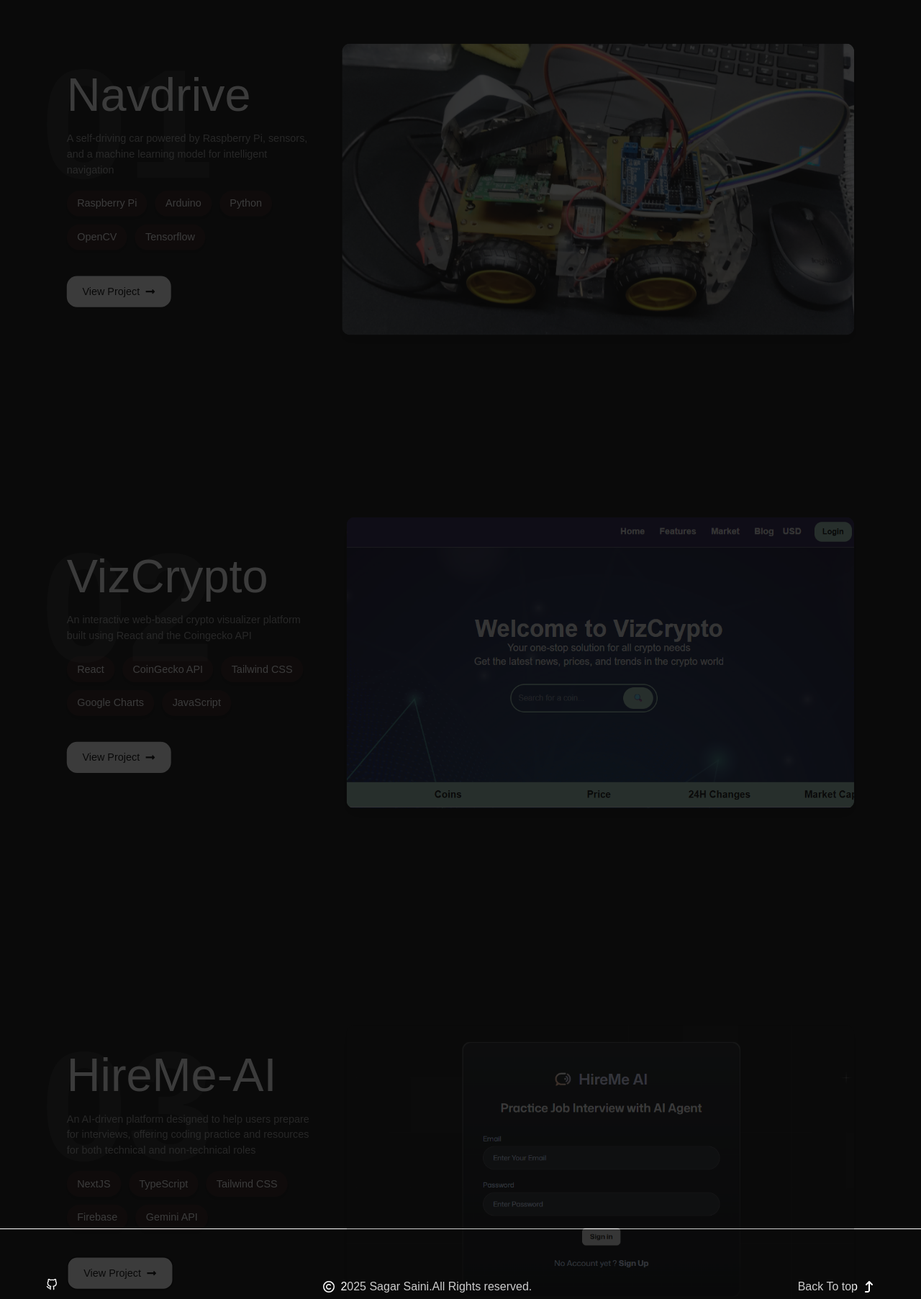
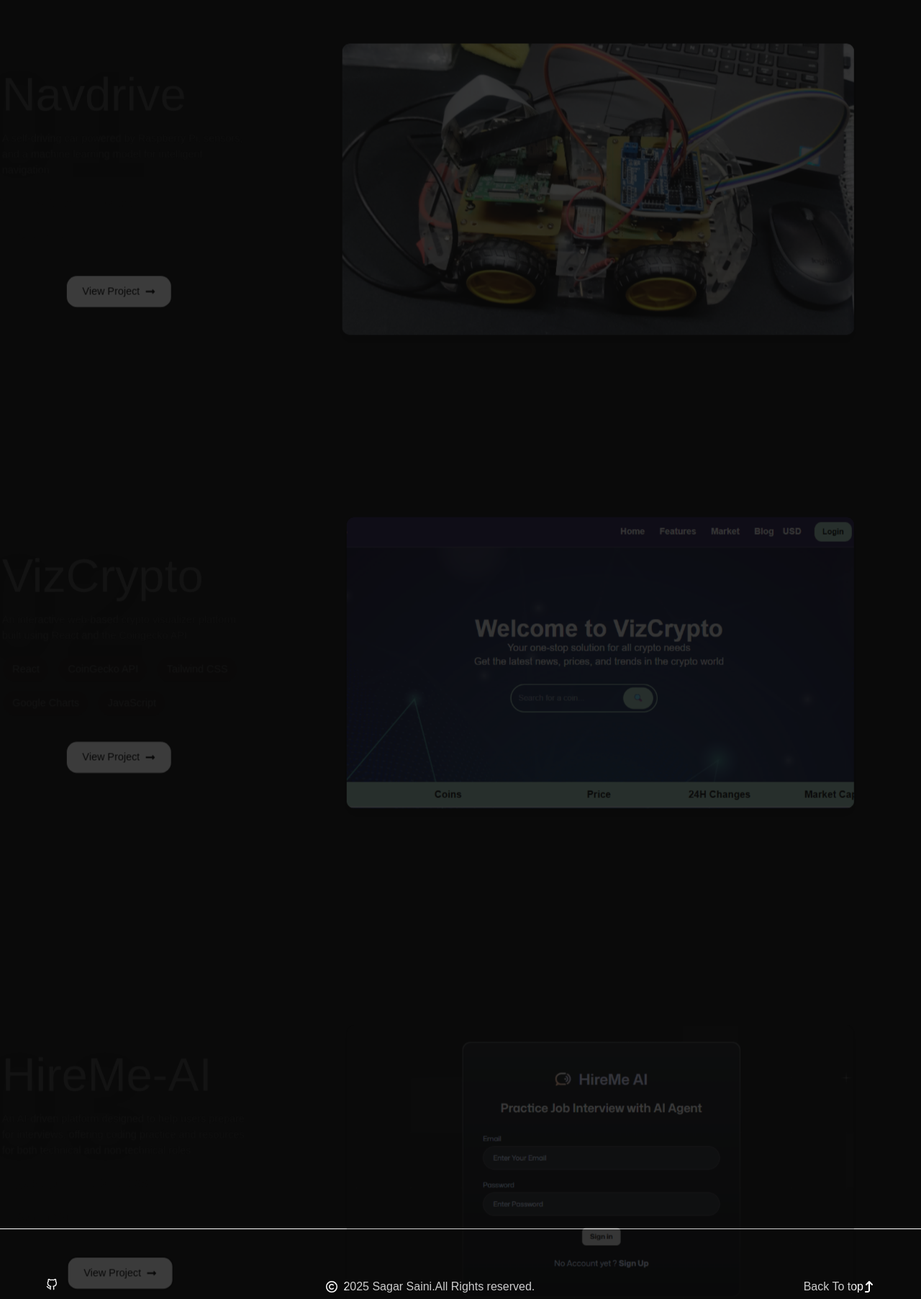
Before and after one commit to darth-sagar/portfolio, a React (Vite) app: page / in a window 1280 px wide. Shown: the part 2015-3820 px from the top of the page at 72% size. Built offline with nearby package versions, Linux system fonts and the light colour scheme; a web font is replaced by a local one.

Commit message:
added animation to the project section

```diff
--- a/src/Components/Footer.jsx
+++ b/src/Components/Footer.jsx
@@ -2,9 +2,10 @@ import React from 'react'
 import { FaRegCopyright } from "react-icons/fa6";
 import { FaArrowTurnUp } from "react-icons/fa6";
 import { FiGithub } from "react-icons/fi";
-import {ScrollToPlugin} from 'gsap/all';
+import {ScrollToPlugin} from 'gsap/ScrollToPlugin';
 gsap.registerPlugin(ScrollToPlugin);
 import gsap from 'gsap';
+
 export const Footer = () => {
 
     return (
@@ -19,10 +20,10 @@ export const Footer = () => {
                 <button onClick={() => {
                     gsap.to(window, {
                         duration: 1.5,
-                        scrollTo: "#projectsection",
+                        scrollTo: { y: 0},
                         ease: "power2.inOut",
                     });}}
-                 className={'flex flex-row items-center'}> <p className={'mr-2'}>Back To top</p> <FaArrowTurnUp /></button>
+                 className={'flex flex-row items-center cursor-pointer'}> Back To top <FaArrowTurnUp /></button>
             </div>
         </div>
     )
--- a/src/Components/projects.jsx
+++ b/src/Components/projects.jsx
@@ -14,23 +14,25 @@ gsap.registerPlugin(ScrollTrigger);
 export default function ProjectsSection() {
     const {darkTheme}= useDarkTheme();
     const sectionRef = useRef();
+    const projectOne= useRef(null);
 
 useGSAP(() => {
-    const split= new SplitText("#heading", {type:" chars"});
+    const split= new SplitText(".heading", {type:" chars"});
     gsap.from(split.chars, {
         x: 150,
         opacity: 0,
-        duration: 1,
+        duration: 1.4,
         ease: "power1.inOut",
         scale: 1.5,
         scrollTrigger: {
-            trigger: "#heading",
+            trigger: ".heading",
             start: "40% 50%",
             end: "50% 20%",
             scrub: 3,
         },
-        stagger:0.1,
+        stagger:0.08,
     })
+
     const projectCard = gsap.utils.toArray(sectionRef.current.children);
     projectCard.forEach((card) => {
         gsap.from(card, {
@@ -50,34 +52,82 @@ useGSAP(() => {
             stagger: 0.1,
         });
     });
+    const projectOneSplit= gsap.utils.toArray('.project');
+    projectOneSplit.forEach((card) => {
+        gsap.from(card, {
+            x: -100,
+            opacity: 0.2,
+            ease: 'power1.inOut',
+            scrollTrigger: {
+                trigger: card,
+                start: 'top 0%',
+                end: 'bottom -10%',
+                scrub: 3,
+            },
+            stagger:0.2,
+            duration: 0.1,
+        })
+    })
+    const projectTwoSplit= gsap.utils.toArray('.projectTwo');
+    projectTwoSplit.forEach((card) => {
+        gsap.from(card, {
+            x: -100,
+            opacity: 0.2,
+            ease: 'power1.inOut',
+            scrollTrigger: {
+                trigger: card,
+                start: 'top 0%',
+                end: 'bottom -10%',
+                scrub: 3,
+            },
+            stagger:0.2,
+            duration: 0.6,
+        })
+    })
+    const projectThreeSplit= gsap.utils.toArray('.projectThree');
+    projectThreeSplit.forEach((card) => {
+        gsap.from(card, {
+            x: -100,
+            opacity: 0.2,
+            ease: 'power1.inOut',
+            scrollTrigger: {
+                trigger: card,
+                start: 'top 0%',
+                end: 'bottom -10%',
+                scrub: 3,
+            },
+            stagger:0.2,
+            duration: 0.6,
+        })
+    })
 },{scope: sectionRef});
 
 
     return (
     <>
-        <span id="heading" className={'text-[#9A9A9B] text-xl uppercase ml-8 mb-10'}>Selected works</span>
+        <span id="projectsection" className={'text-[#9A9A9B] text-xl uppercase ml-8 mb-10 heading'}>Selected works</span>
         <div className="ml-8 mr-8" ref={sectionRef}>
         {/* Project one */}
         <div className="flex flex-row gap-10 items-center relative project-card">
-                <section className="flex-1">
-                        <span className={`absolute -top-[3.5rem] -left-10 text-[15rem] font-bold text-gray-200/10  z-10 ${darkTheme?"":"text-gray-600/20"}`}>01</span>
-                    <h1 className={`text-7xl mb-5 ${darkTheme ? "" : "text-black"}`}>Navdrive</h1>
-                    <p className="text-[#9A9A9A]">
+                <section className="flex-1" >
+                    <span className={`project absolute -top-[3.5rem] -left-10 text-[15rem] font-bold text-gray-200/10  z-10 ${darkTheme?"":"text-gray-600/20"}`}>01</span>
+                    <h1 className={`project text-7xl mb-5 ${darkTheme ? "" : "text-black"}`}>Navdrive</h1>
+                    <p className="text-[#9A9A9A] project">
                         A self-driving car powered by Raspberry Pi, sensors, and a machine learning model for intelligent navigation
                     </p>
-                    <div className={`flex flex-row flex-wrap gap-3 mt-5 mb-10 ${darkTheme ? "" : "text-black"}`} >
-                        <h1 className={`bg-[#FF4D4D]/10 rounded-full pt-2 pb-2 px-4 shadow-md cursor-pointer ${darkTheme ? "" :"bg-[#FF4D4D]/40"}`}>Raspberry Pi</h1>
-                        <h1 className={`bg-[#FF4D4D]/10 rounded-full pt-2 pb-2 px-4 shadow-md cursor-pointer ${darkTheme ? "" :"bg-[#FF4D4D]/40"}`}>Arduino</h1>
-                        <h1 className={`bg-[#FF4D4D]/10 rounded-full pt-2 pb-2 px-4 shadow-md cursor-pointer ${darkTheme ? "" :"bg-[#FF4D4D]/40"}`}>Python</h1>
-                        <h1 className={`bg-[#FF4D4D]/10 rounded-full pt-2 pb-2 px-4 shadow-md cursor-pointer ${darkTheme ? "" :"bg-[#FF4D4D]/40"}`}>OpenCV</h1>
-                        <h1 className={`bg-[#FF4D4D]/10 rounded-full pt-2 pb-2 px-4 shadow-md cursor-pointer ${darkTheme ? "" :"bg-[#FF4D4D]/40"}`}>Tensorflow</h1>
+                    <div className={`project flex flex-row flex-wrap gap-3 mt-5 mb-10 ${darkTheme ? "" : "text-black"}`} >
+                        <h1 className={`bg-[#FF4D4D]/10 rounded-full project pt-2 pb-2 px-4 shadow-md cursor-pointer ${darkTheme ? "" :"bg-[#FF4D4D]/40"}`}>Raspberry Pi</h1>
+                        <h1 className={`bg-[#FF4D4D]/10 rounded-full project pt-2 pb-2 px-4 shadow-md cursor-pointer ${darkTheme ? "" :"bg-[#FF4D4D]/40"}`}>Arduino</h1>
+                        <h1 className={`bg-[#FF4D4D]/10 rounded-full project pt-2 pb-2 px-4 shadow-md cursor-pointer ${darkTheme ? "" :"bg-[#FF4D4D]/40"}`}>Python</h1>
+                        <h1 className={`bg-[#FF4D4D]/10 rounded-full project pt-2 pb-2 px-4 shadow-md cursor-pointer ${darkTheme ? "" :"bg-[#FF4D4D]/40"}`}>OpenCV</h1>
+                        <h1 className={`bg-[#FF4D4D]/10 rounded-full project pt-2 pb-2 px-4 shadow-md cursor-pointer ${darkTheme ? "" :"bg-[#FF4D4D]/40"}`}>Tensorflow</h1>
                     </div>
-                    <button className={`flex flex-row items-center  px-6 py-3 rounded-2xl transform transition hover:scale-x-105 hover:-translate-y-2 duration-500 ${darkTheme ? "bg-white text-black" : "bg-black text-white"}`}>
+                    <button className={`flex flex-row items-center px-6 py-3 rounded-2xl transform transition hover:scale-x-105 hover:-translate-y-2 duration-500 ${darkTheme ? "bg-white text-black" : "bg-black text-white"}`}>
                         <p className="pr-2">View Project</p>
                         <FaLongArrowAltRight />
                     </button>
                 </section>
-                <section className="flex-1/3">
+                <section className="flex-1/3" >
                     <div className="relative group rounded-xl overflow-hidden shadow-lg hover:scale-105 transition-transform duration-500 h-[450px]">
                         <img
                             src={navdrive}
@@ -96,13 +146,13 @@ useGSAP(() => {
         {/*project two*/}
         <div className="flex flex-row gap-10 items-center mt-52 relative project-card">
             <section className="flex-1">
-                <span className={`absolute -top-[2.5rem] -left-10 text-[15rem] font-bold text-gray-200/10  z-10 ${darkTheme?"":"text-gray-600/20"}`}>02</span>
-                <h1 className={`text-7xl mb-5 ${darkTheme ? "" : "text-black"}`}>
+                <span className={`projectTwo absolute -top-[2.5rem] -left-10 text-[15rem] font-bold text-gray-200/10  z-10 ${darkTheme?"":"text-gray-600/20"}`}>02</span>
+                <h1 className={`projectTwo text-7xl mb-5 ${darkTheme ? "" : "text-black"}`}>
                     VizCrypto</h1>
-                <p className="text-[#9A9A9A]">
+                <p className="text-[#9A9A9A] projectTwo ">
                     An interactive web-based crypto visualizer platform built using React and the Coingecko API
                 </p>
-                <div className={`flex flex-row flex-wrap gap-3 mt-5 mb-10 ${darkTheme ? "" : "text-black"}`}>
+                <div className={`projectTwo flex flex-row flex-wrap gap-3 mt-5 mb-10 ${darkTheme ? "" : "text-black"}`}>
                     <h1 className={`bg-[#FF4D4D]/10 rounded-full pt-2 pb-2 px-4 shadow-md cursor-pointer ${darkTheme ? "" :"bg-[#FF4D4D]/40"}`}>React</h1>
                     <h1 className={`bg-[#FF4D4D]/10 rounded-full pt-2 pb-2 px-4 shadow-md cursor-pointer ${darkTheme ? "" :"bg-[#FF4D4D]/40"}`}>CoinGecko API</h1>
                     <h1 className={`bg-[#FF4D4D]/10 rounded-full pt-2 pb-2 px-4 shadow-md cursor-pointer ${darkTheme ? "" :"bg-[#FF4D4D]/40"}`}>Tailwind CSS</h1>
@@ -133,18 +183,18 @@ useGSAP(() => {
         {/*project Three*/}
         <div className="flex flex-row gap-10 items-center mt-64 project-card">
             <section className="flex-1 relative">
-                <span className={`absolute -top-[6rem] -left-10 text-[15rem] font-bold text-gray-200/10  z-10 ${darkTheme?"":"text-gray-600/20"}`}>03</span>
-                <h1 className={`text-7xl mb-5 ${darkTheme ? "" : "text-black"}`}>
+                <span className={`projectThree absolute -top-[6rem] -left-10 text-[15rem] font-bold text-gray-200/10  z-10 ${darkTheme?"":"text-gray-600/20"}`}>03</span>
+                <h1 className={`projectThree text-7xl mb-5 ${darkTheme ? "" : "text-black"}`}>
                     HireMe-AI</h1>
-                <p className="text-[#9A9A9A]">
+                <p className="text-[#9A9A9A] projectThree">
                     An AI-driven platform designed to help users prepare for interviews, offering coding practice and resources for both technical and non-technical roles
                 </p>
-                <div className={`flex flex-row flex-wrap gap-3 mt-5 mb-10 ${darkTheme ? "" : "text-black"}`}>
-                    <h1 className={`bg-[#FF4D4D]/10 rounded-full pt-2 pb-2 px-4 shadow-md cursor-pointer ${darkTheme ? "" :"bg-[#FF4D4D]/40"}`}>NextJS</h1>
-                    <h1 className={`bg-[#FF4D4D]/10 rounded-full pt-2 pb-2 px-4 shadow-md cursor-pointer ${darkTheme ? "" :"bg-[#FF4D4D]/40"}`}>TypeScript</h1>
-                    <h1 className={`bg-[#FF4D4D]/10 rounded-full pt-2 pb-2 px-4 shadow-md cursor-pointer ${darkTheme ? "" :"bg-[#FF4D4D]/40"}`}>Tailwind CSS</h1>
-                    <h1 className={`bg-[#FF4D4D]/10 rounded-full pt-2 pb-2 px-4 shadow-md cursor-pointer ${darkTheme ? "" :"bg-[#FF4D4D]/40"}`}>Firebase</h1>
-                    <h1 className={`bg-[#FF4D4D]/10 rounded-full pt-2 pb-2 px-4 shadow-md cursor-pointer ${darkTheme ? "" :"bg-[#FF4D4D]/40"}`}>Gemini API</h1>
+                <div className={`projectThree flex flex-row flex-wrap gap-3 mt-5 mb-10 ${darkTheme ? "" : "text-black"}`}>
+                    <h1 className={`projectThree bg-[#FF4D4D]/10 rounded-full pt-2 pb-2 px-4 shadow-md cursor-pointer ${darkTheme ? "" :"bg-[#FF4D4D]/40"}`}>NextJS</h1>
+                    <h1 className={`projectThree bg-[#FF4D4D]/10 rounded-full pt-2 pb-2 px-4 shadow-md cursor-pointer ${darkTheme ? "" :"bg-[#FF4D4D]/40"}`}>TypeScript</h1>
+                    <h1 className={`projectThree bg-[#FF4D4D]/10 rounded-full pt-2 pb-2 px-4 shadow-md cursor-pointer ${darkTheme ? "" :"bg-[#FF4D4D]/40"}`}>Tailwind CSS</h1>
+                    <h1 className={`projectThree bg-[#FF4D4D]/10 rounded-full pt-2 pb-2 px-4 shadow-md cursor-pointer ${darkTheme ? "" :"bg-[#FF4D4D]/40"}`}>Firebase</h1>
+                    <h1 className={`projectThree bg-[#FF4D4D]/10 rounded-full pt-2 pb-2 px-4 shadow-md cursor-pointer ${darkTheme ? "" :"bg-[#FF4D4D]/40"}`}>Gemini API</h1>
                 </div>
                 <button className={`flex flex-row items-center border-2  px-6 py-3 rounded-2xl transform transition hover:-translate-y-2 hover:scale-105 duration-500 ${darkTheme ? "bg-white text-black" : "bg-black text-white"}`}>
                     <p className="pr-2">View Project</p>
```
Also changed, not shown: src/Components/Navbar.jsx (+11 -5 lines).
